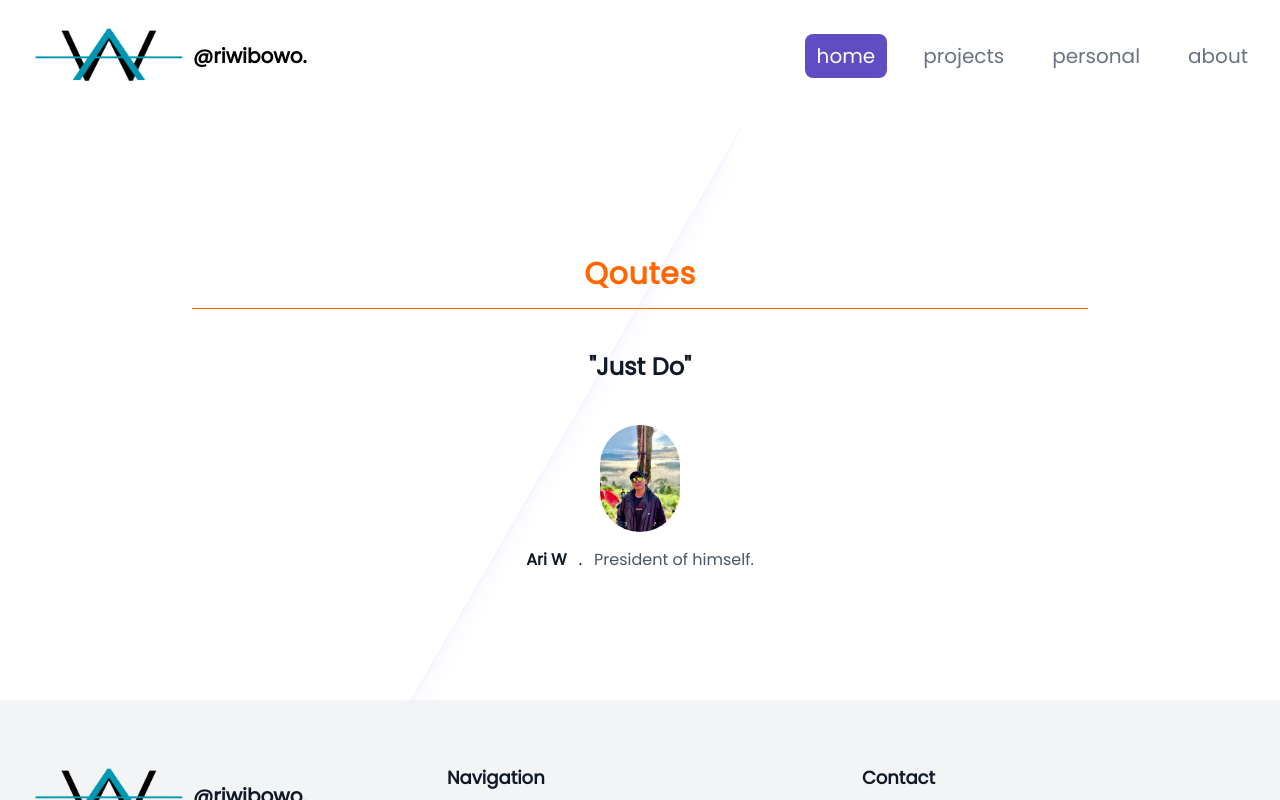
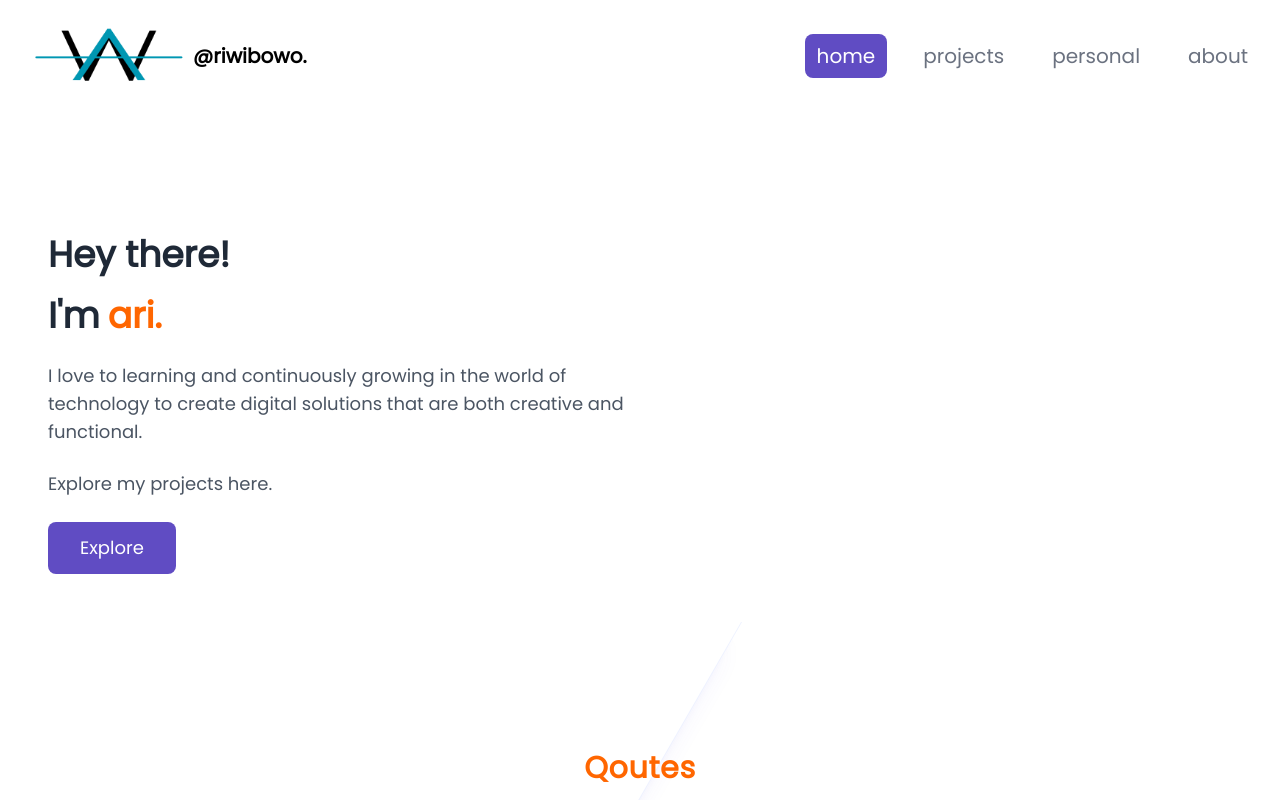
Before and after one commit to ariwibowoedu/portofolio-v5, a Vue app: page / in a window 1280 px wide. Shown: the top 800 px of the page. Built offline with nearby package versions, Linux system fonts and the light colour scheme.

Commit message:
add hero section

```diff
--- /dev/null
+++ b/src/components/home/HeroComp.vue
@@ -0,0 +1,33 @@
+<template>
+  <section class="md:mt-10 py-12">
+    <div class="max-w-7xl mx-auto px-4 sm:px-6 lg:px-8">
+      <div class="flex flex-col-reverse lg:flex-row items-center lg:space-x-12">
+        <!-- left side: hero text-content -->
+        <div class="w-full lg:w-1/2 xl:mt-8 lg:mt-0">
+          <div class="mb-6" data-aos="fade-up">
+            <h1 class="text-4xl font-extrabold text-gray-800 leading-tight mb-4" data-aos="fade-up">
+              Hey there!
+            </h1>
+            <h1 class="text-4xl font-extrabold text-gray-800 leading-tight flex">
+              I'm
+              <span class="text-primary block md:inline ml-2">ari. </span>
+            </h1>
+          </div>
+          <p data-aos="fade-right" class="text-lg text-gray-600 mb-6">
+            I love to learning and continuously growing in the world of technology to create digital
+            solutions that are both creative and functional.
+          </p>
+          <p data-aos="fade-right" class="text-lg text-gray-600 mb-6">Explore my projects here.</p>
+          <router-link
+            data-aos="fade-right"
+            to="/projects"
+            class="inline-block px-8 py-3 bg-blueberry text-white text-lg font-medium rounded-lg hover:bg-opacity-90"
+          >
+            Explore
+          </router-link>
+        </div>
+        <!-- Right side image -->
+      </div>
+    </div>
+  </section>
+</template>
--- a/src/components/partials/OnGoing.vue
+++ b/src/components/partials/OnGoing.vue
@@ -2,14 +2,15 @@
   <div
     class="max-w-7xl mx-auto flex flex-col items-center justify-center text-center px-4 sm:px-6 lg:px-8 my-8"
   >
-    <h1 class="text-3xl font-bold text-gray-800 mb-4">🚧 Project In Progress</h1>
+    <img src="/assets/img/gear.png" class="w-32 h-32" />
+    <h1 class="text-3xl font-bold text-primary mb-4">Project In Progress</h1>
     <p class="text-gray-600 mb-6 max-w-md">
       This project is currently under development. Stay tuned for updates and new features coming
       soon!
     </p>
     <router-link
       to="/"
-      class="inline-block px-6 py-2 bg-blue-600 text-white rounded hover:bg-blue-700 transition"
+      class="inline-block px-6 py-2 bg-blueberry text-white rounded hover:bg-blueberry/1 transition"
     >
       Back to Home
     </router-link>
--- a/src/views/HomeView.vue
+++ b/src/views/HomeView.vue
@@ -1,9 +1,11 @@
 <script setup>
 import WhatISay from '@/components/home/WhatISay.vue'
+import HeroComp from '@/components/home/HeroComp.vue'
 </script>
 
 <template>
   <main>
+    <HeroComp />
     <WhatISay />
   </main>
 </template>
```
Also changed, not shown: public/assets/img/gear.png (added).
